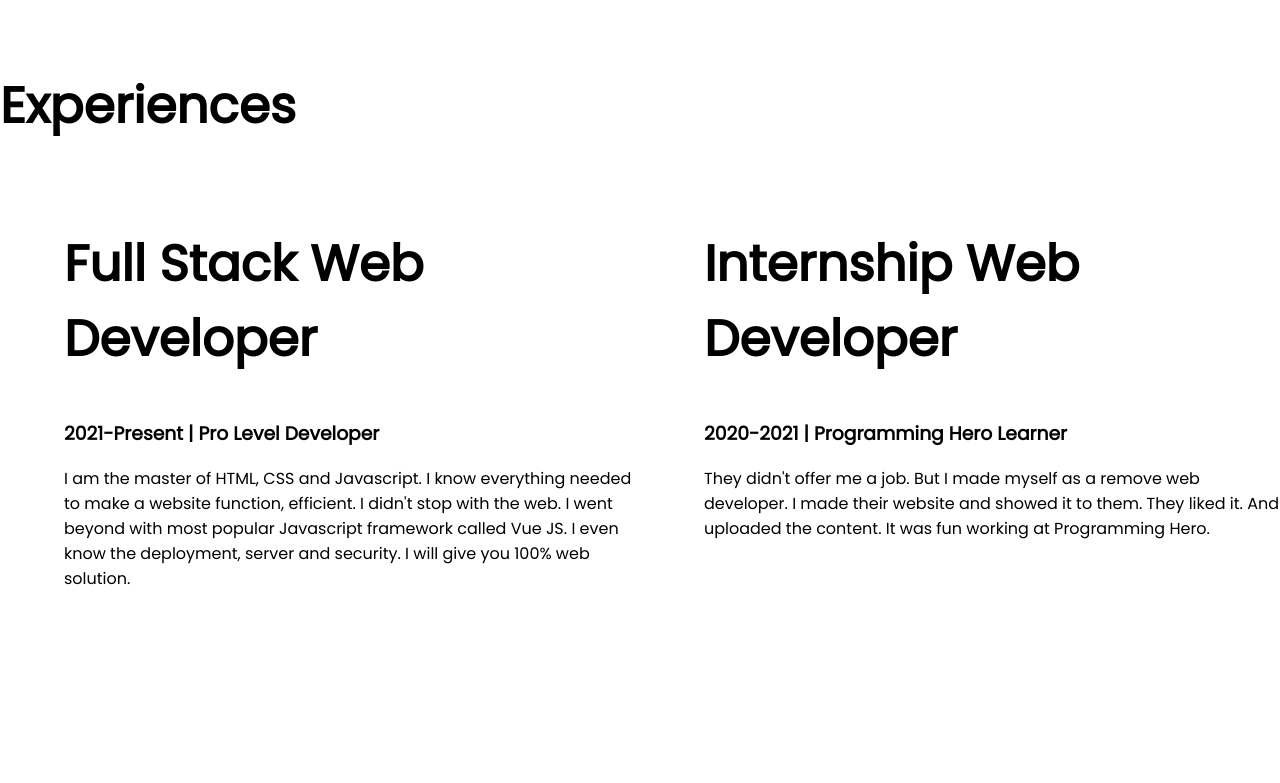
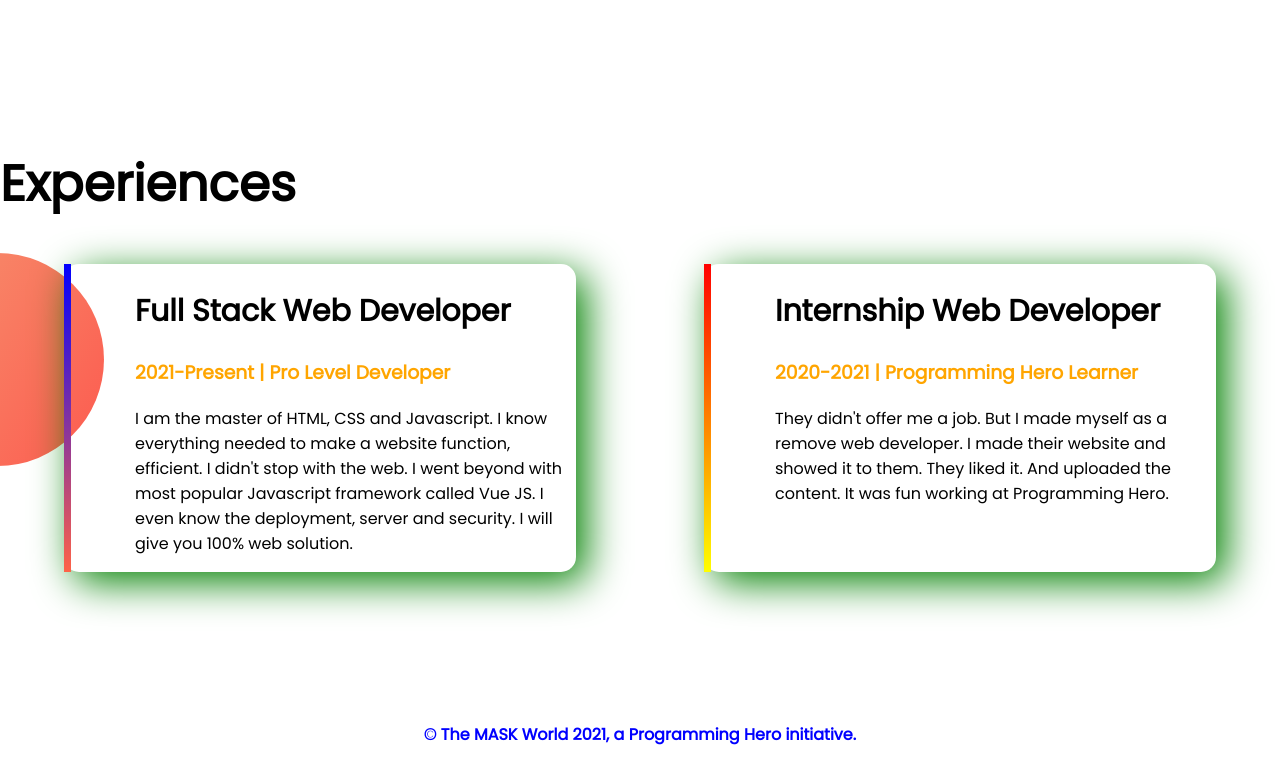
Before and after one commit to Sanjidk/developer-portfolio, a plain HTML site: page index.html in a window 1280 px wide. Shown: the part 1045-1828 px from the top of the page. Before the commit the page ends 1752 px from the top, so only its background shows below. Drawn offline with Linux system fonts and the light colour scheme.

Commit message:
portfolio done

```diff
--- a/index.html
+++ b/index.html
@@ -23,8 +23,8 @@
 
   </div>
 
-    <div class="half-width">
-      <img src="images/sanju-bg.png" alt="">
+    <div class="half-width" >
+      <img style="margin-top: 5%;" src="images/sanz.png" alt="">
     </div>
 </section>
 
@@ -34,14 +34,14 @@
 <section class="middle-pic flex-container">
 
   <div class="half-width">
-    <img src="images/sanji-bg.png" alt="">
+    <img src="images/sanju-bg.png" alt="">
   </div>
 
-  <div class="half-width">
+  <div class="half-width" style="margin-right: 10%;">
 
       <h1> <span class="mask"> A BIG</span> DREAM</h1>
 
-      <h3> Web Developer</h3>
+      <h3>For Being Web Developer</h3>
       <p> I already learned the basic HTML and CSS. I can build any simple website. I can even teach my grandma how to make simple website. My goal is to build 3 websites and learn advanced topics. Doing a job for learning Web Development in Programming Hero.</p>
       <a class="link-button" target="_blank" href="">DOWNLOAD RESUME</a>
 
@@ -50,27 +50,29 @@
 </section>
 
 
-<section>
+<section class="last-part">
  <h1> Experiences </h1>
 
- <div class="flex-container">
-  <div class="half-width">
-    <h1> Full Stack Web Developer </h1>
-    <h3>2021-Present | Pro Level Developer</h3>
-    <p> I am the master of HTML, CSS and Javascript. I know everything needed to make a website function, efficient. I didn't stop with the web. I went beyond with most popular Javascript framework called Vue JS. I even know the deployment, server and security. I will give you 100% web solution.</p>
-  </div>
+  <div class="flex-container ">
+   <div id="left-border-color" class="half-width box-make">
+      <h2> Full Stack Web Developer </h2>
+      <h3 class="mask">2021-Present | Pro Level Developer</h3>
+      <p> I am the master of HTML, CSS and Javascript. I know everything needed to make a website function, efficient. I didn't stop with the web. I went beyond with most popular Javascript framework called Vue JS. I even know the deployment, server and security. I will give you 100% web solution.</p>
+    </div>
 
-  <div class="half-width">
-   <h1> Internship Web Developer </h1>
-   <h3>2020-2021 | Programming Hero Learner</h3>
-   <p> They didn't offer me a job. But I made myself as a remove web developer. I made their website and showed it to them. They liked it. And uploaded the content. It was fun working at Programming Hero.</p>
- </div>
+   <div id="right-border-color" class="half-width box-make">
+      <h2> Internship Web Developer </h2>
+      <h3 class="mask">2020-2021 | Programming Hero Learner</h3>
+      <p> They didn't offer me a job. But I made myself as a remove web developer. I made their website and showed it to them. They liked it. And uploaded the content. It was fun working at Programming Hero.</p>
+   </div>
  </div>
 
 </section>
 
 
-
+<footer>
+  <p>© The MASK World 2021, a Programming Hero initiative.</p>
+</footer>
 
 
 
--- a/style.css
+++ b/style.css
@@ -7,16 +7,20 @@ h1 {
   font-size: 50px;
 }
 
+h2{
+  font-size: 30px;
+}
+
 .mask {
   color: orange;
 }
 
 .flex-container {
   display: flex;
-  margin-bottom: 100px;
+  margin-bottom: 150px;
 }
 
-.top-pic{
+.top-pic {
   background-image: url(images/top-banner.png);
   background-repeat: no-repeat;
 }
@@ -39,9 +43,42 @@ h1 {
   font-weight: 700;
 }
 
-.middle-pic{
+.middle-pic {
   background-image: url(images/dream-bg.png);
   background-repeat: no-repeat;
   background-position: right;
+}
 
+
+.box-make{
+  box-shadow: 10px 10px 40px green;
+  width: 40%;
+  margin-left: 5%;
+  margin-right: 5%;
+  border-radius: 15px;
+  padding-right: 10px;
 }
+
+.last-part{
+  background-image: url(images/exp-bg.png);
+  background-repeat: no-repeat;
+  background-position: left;
+}
+
+#left-border-color{
+  border-left: 7px solid;
+  border-image: linear-gradient(blue, tomato);
+  border-image-slice: 1;
+}
+#right-border-color{
+  border-left: 7px solid;
+  border-image: linear-gradient(red,yellow);
+  border-image-slice: 1;
+}
+
+footer p{
+  text-align: center;
+  margin-bottom: 50px;
+  color: blue;
+  font-weight: 700;
+}
```
Also changed, not shown: images/jhankar.png (deleted), images/jhankar2.png (deleted), images/sanji-bg.png (deleted), images/sanz.png (added), 4 other files.
